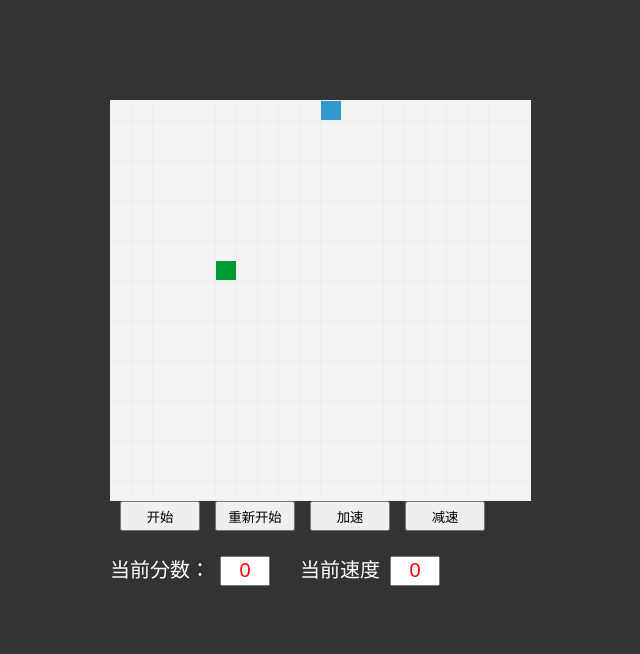
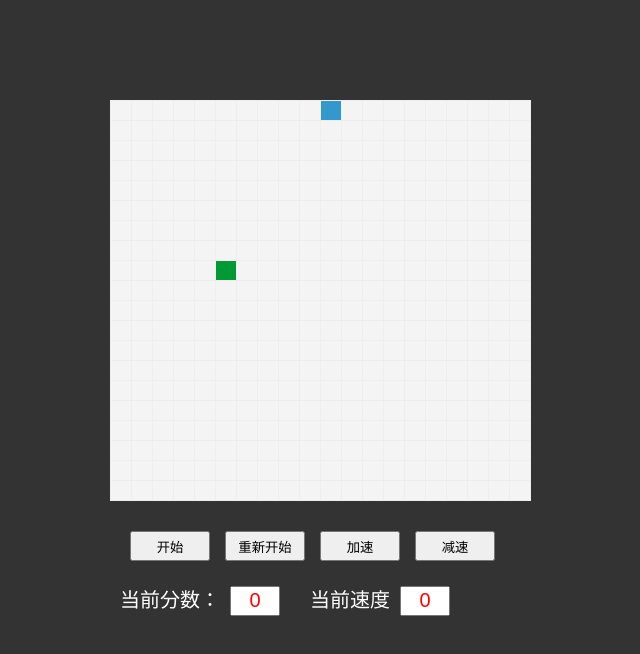
Before and after one commit to penglongli/snake, a plain HTML site: page index.html in a window 1280 px wide. Shown: the whole page, without its empty margins (540-1180 px from the left). Drawn offline with Linux system fonts and the light colour scheme.

Commit message:
Update index.html

```diff
--- a/index.html
+++ b/index.html
@@ -13,7 +13,7 @@
 	table{margin-left:650px; margin-top:100px; overflow:hidden; border-collapse:collapse; }
 	td {width:20px; height:20px; border:1px solid #eee; background:#f4f4f4}
 	input{width:80px; height:30px; margin-left:10px;}
-	#operate{margin-left:650px; font-size:20px;}
+	#operate{margin-left:660px; margin-top:30px; font-size:20px;}
 	#speed,#core{height:30px; width:50px; text-align:center; color:red; font-size:20px;}
     #operate span{color:white;}
 </style>
```
